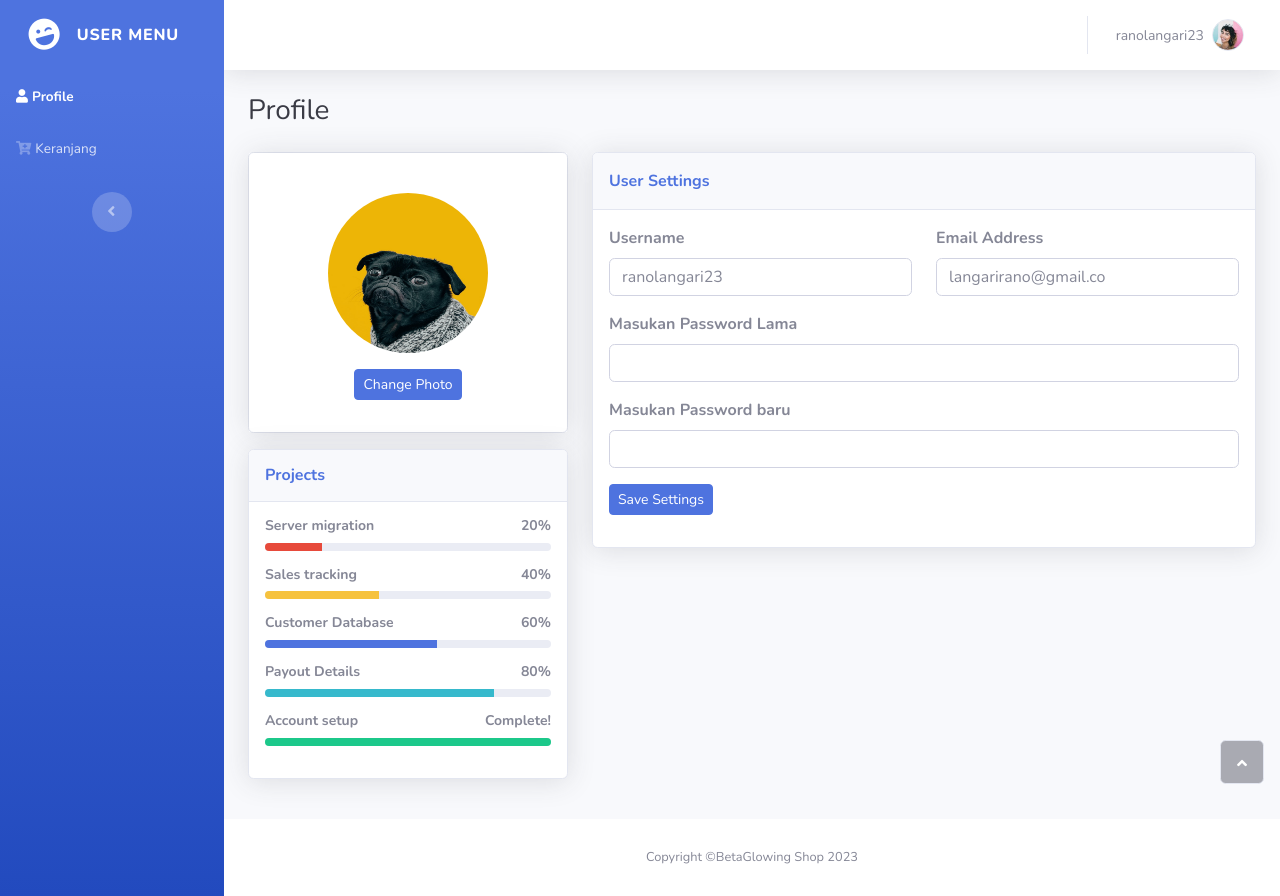
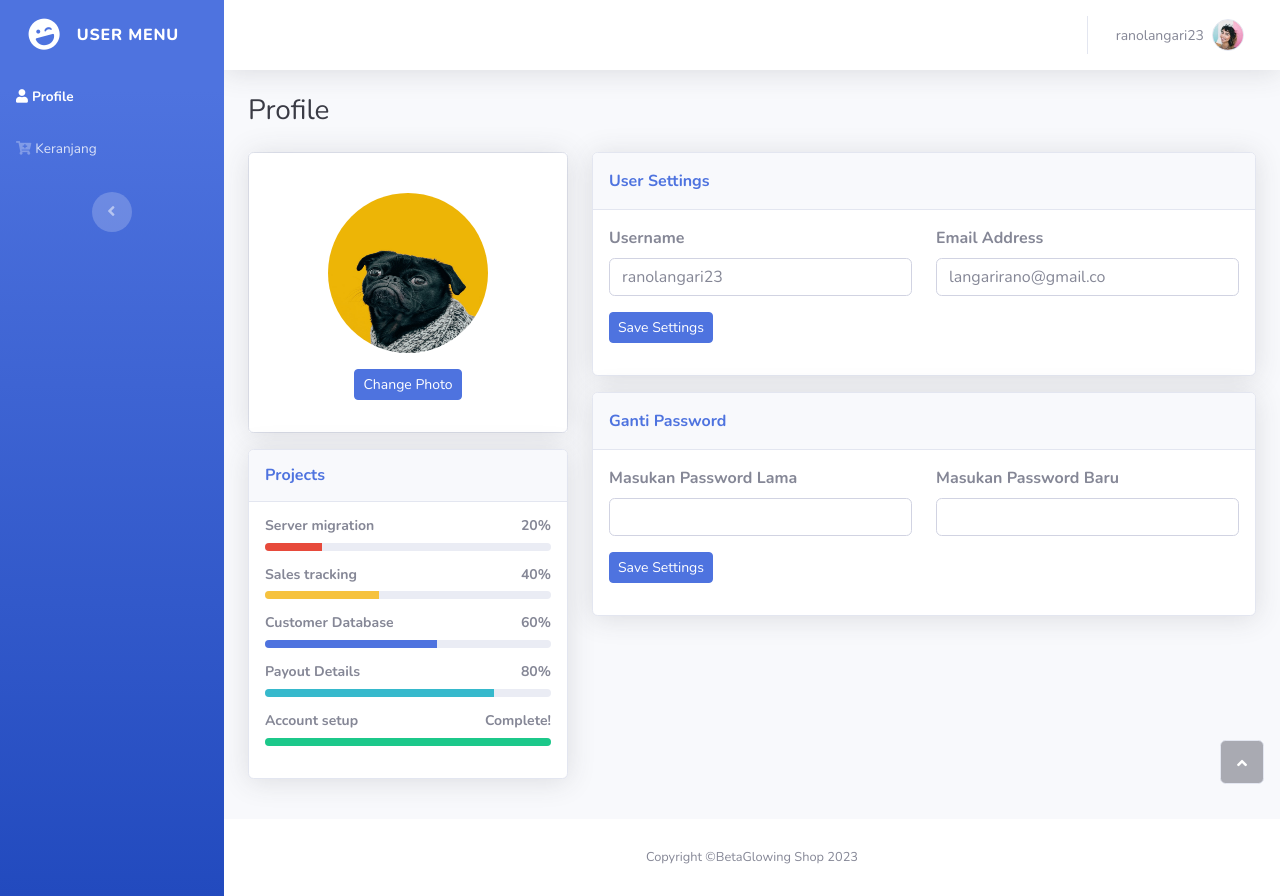
Before and after one commit to RanoLangari/BetaGlowingProject, a PHP site: page /user/profile.php in a window 1280 px wide. Run offline with PHP 8.4, Linux system fonts and the light colour scheme; a user stored in the database is signed in; data comes from the database, SQL or seed files in the repository.

Commit message:
nothing to say

```diff
--- a/Gate/login.php
+++ b/Gate/login.php
@@ -13,7 +13,7 @@ if (isset($_POST['Submit'])) {
 }
 
 if(isset($_POST['masuk'])){
-	if(Login($_POST) > 0){
+	if(login($_POST) > 0){
 
 	}else{
 		echo mysqli_error($conn);
--- a/config.php
+++ b/config.php
@@ -77,35 +77,50 @@ function Login($data)
     return $error;
 }
 
-function ubah($data)
+function ubahdata($data)
 {
-    //buat function ubah
     global $conn;
     $id = $data["id"];
     $Username = $data["username"];
     $email = $data["email"];
-    $realpass = $data["password"];
-    $pass = $data["pass"];
-    $pass2 = $data["pass2"];
-    $Password = Password_hash($pass2, PASSWORD_DEFAULT);
 
-    // cek konfirmasi Password
-    if(password_verify($pass, $realpass)){
-        $query = "UPDATE user
+    $query = "UPDATE user
                 SET
                 username = '$Username',
-                email = '$email',
-                pass = '$Password'
+                email = '$email'
                 WHERE id = $id
                 ";
      mysqli_query($conn, $query);
 
      return mysqli_affected_rows($conn);
+}
+
+function UbahPassword($data)
+{
+    global $conn;
+    $id = $data["id"];
+    $oldPass = $data["oldPass"];
+    $pass = $data["newPass"];
+
+    $result = mysqli_query($conn, "SELECT * FROM user WHERE id = '$id'");
+    $row = mysqli_fetch_assoc($result);
+    $password = $row["pass"];
+    if(password_verify($oldPass,$password))
+    {
+        $password = password_hash($pass, PASSWORD_DEFAULT);
+        $query = "UPDATE user
+                SET
+                pass = '$password'
+                WHERE id = $id
+                ";
+        mysqli_query($conn, $query);
+        return mysqli_affected_rows($conn);
     }
     echo "<script>
-                alert('konfirmasi Password tidak sesuai');
+                alert('Password lama tidak sesuai');
             </script>";
         return false;
+
 
 
 }
--- a/user/profile.php
+++ b/user/profile.php
@@ -10,7 +10,7 @@ $id = $_SESSION["id"];
 $row = query("SELECT * FROM user WHERE id = $id")[0];
 
 if(isset($_POST["Submit"])){
-    if(ubah($_POST) > 0){
+    if(ubahdata($_POST) > 0){
         echo "
             <script>
                 alert('Data Berhasil Diubah');
@@ -24,6 +24,26 @@ if(isset($_POST["Submit"])){
                 document.location.href = 'profile.php';
             </script>
         ";
+    }
+}
+
+if(isset($_POST['Simpan'])){
+    if(UbahPassword($_POST) > 0){
+        echo "
+            <script>
+                alert('Password Berhasil Diubah');
+                document.location.href = 'profile.php';
+            </script>
+        ";
+    }else{
+        echo "
+            <script>
+                alert('Password Gagal Diubah');
+                document.location.href = 'profile.php';
+            </script>
+        ";
+
+        mysqli_error($conn);
     }
 }
 
@@ -150,7 +170,6 @@ if(isset($_POST["Submit"])){
                                         <div class="card-body">
                                             <form action="" method="post">
                                                 <input type="text" name="id" value="<?=$row['id']?>" hidden>
-                                                <input type="text" name="password" value="<?=$row['pass']?>" hidden>
                                                 <div class="row">
                                                     <div class="col">
                                                         <div class="mb-3"><label class="form-label" for="username"><strong>Username</strong></label><input class="form-control" type="text" id="username" name="username" value="<?=$row['username']?>" required></div>
@@ -159,17 +178,30 @@ if(isset($_POST["Submit"])){
                                                         <div class="mb-3"><label class="form-label" for="email"><strong>Email Address</strong></label><input class="form-control" type="email" id="email" name="email" value="<?=$row['email']?>" required></div>
                                                     </div>
                                                 </div>
+                                                <div class="mb-3"><button class="btn btn-primary btn-sm" type="Submit" name="Submit">Save Settings</button></div>
+                                            </form>
+                                        </div>
+                                    </div>
+                                </div>
+                            </div>
+                            <div clas="row">
+                            <div class="col">
+                                    <div class="card shadow mb-3">
+                                        <div class="card-header py-3">
+                                            <p class="text-primary m-0 fw-bold">Ganti Password</p>
+                                        </div>
+                                        <div class="card-body">
+                                            <form action="" method="post">
+                                                <input type="text" name="id" value="<?=$row['id']?>" hidden>
                                                 <div class="row">
                                                     <div class="col">
-                                                        <div class="mb-3"><label class="form-label" for="pass"><strong>Masukan Password Lama</strong></label><input class="form-control" type="password" id="pass" name="pass" required></div>
+                                                        <div class="mb-3"><label class="form-label" for="oldPass"><strong>Masukan Password Lama</strong></label><input class="form-control" type="password" id="oldPass" name="oldPass"required></div>
+                                                    </div>
+                                                    <div class="col">
+                                                        <div class="mb-3"><label class="form-label" for="newPass"><strong>Masukan Password Baru</strong></label><input class="form-control" type="password" id="newPass" name="newPass"required></div>
                                                     </div>
                                                 </div>
-                                                <div class="row">
-                                                    <div class="col">
-                                                        <div class="mb-3"><label class="form-label" for="pass2"><strong>Masukan Password baru</strong></label><input class="form-control" type="password" id="pass2" name="pass2"required></div>
-                                                    </div>
-                                                </div>
-                                                <div class="mb-3"><button class="btn btn-primary btn-sm" type="Submit" name="Submit">Save Settings</button></div>
+                                                <div class="mb-3"><button class="btn btn-primary btn-sm" type="Submit" name="Simpan">Save Settings</button></div>
                                             </form>
                                         </div>
                                     </div>
@@ -177,6 +209,7 @@ if(isset($_POST["Submit"])){
                             </div>
                         </div>
                     </div>
+
                 </div>
             </div>
             <footer class="bg-white sticky-footer">
```
